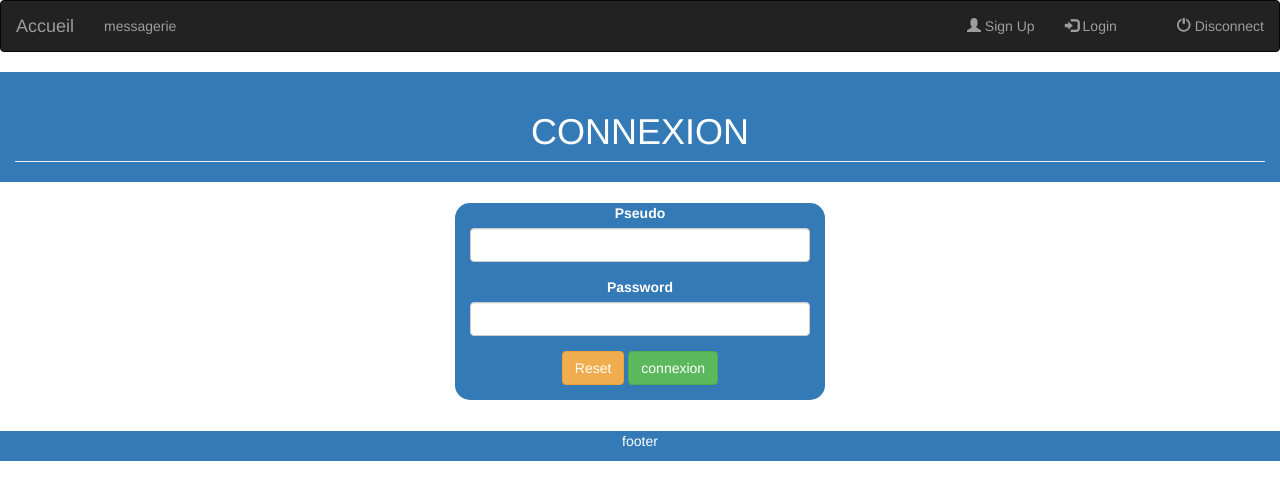
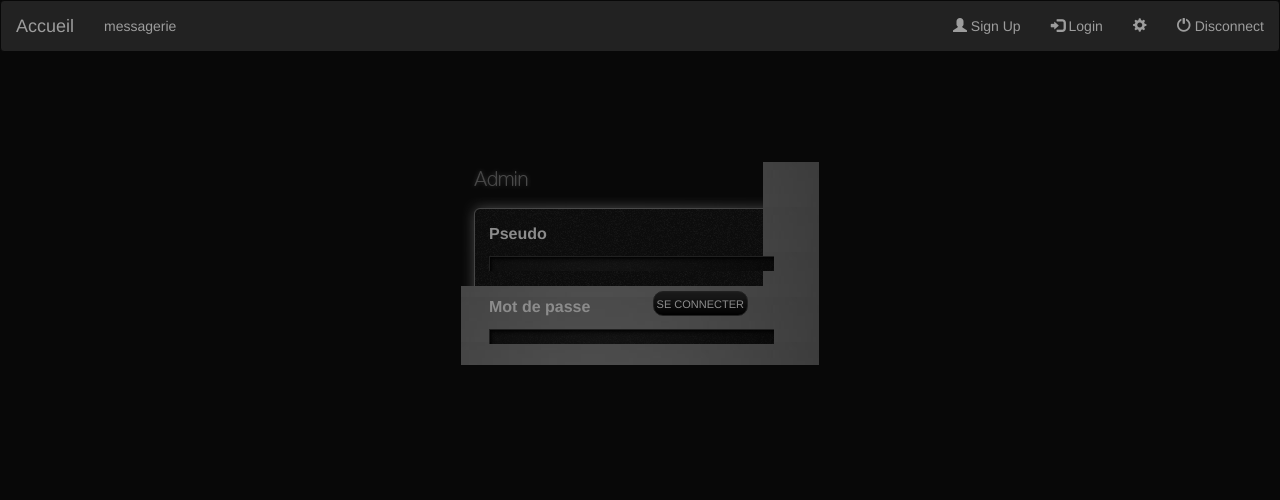
Before and after one commit to mickaelpol/messagerie, a PHP site: page /index.php?p=connexion in a window 1280 px wide. Shown: the top 500 px of the page. Run offline with PHP 8.4, Linux system fonts and the light colour scheme; some libraries are stand-ins or nearby versions.

Commit message:
modif de la page connection

```diff
--- a/index.php
+++ b/index.php
@@ -28,6 +28,9 @@ if ($p === 'inscription') {
 if ($p === 'deconnecter') {
 	include('page/deco.php');
 }
+if ($p === 'profilUser') {
+	include('page/profilUser.php');
+}
 
 $content = ob_get_clean();
 include('page/templates/default.php');
--- a/page/connection.php
+++ b/page/connection.php
@@ -1,5 +1,4 @@
 <?php
- session_start();
 
 if (isset($_POST)) {
 	if (!empty($_POST['pseudo']) && !empty($_POST['mdp'])) {
@@ -24,7 +23,8 @@ if (isset($_POST)) {
 			session_start();
 			$_SESSION['uti_pseudo'] = $pseudo;
 			$_SESSION['uti_oid'] = $row['uti_oid'];
-			header('Location: ?p=chat');
+			header('refresh:5;url=index.php?p=chat');
+			$message = "<div class='container-fluid text-center'" . "<p><span class='text-success text-uppercase'> Connection </span></p>" . "<br>" . "<div class='loader center-block margin-bot'></div>" . "</div>";
 		} else {
 			$message = "<strong class='text-danger'>Identifient incorrect</strong>";
 		}
@@ -35,31 +35,29 @@ if (isset($_POST)) {
 
 
 
-<div class="container-fluid text-center text-uppercase bg-primary">
-	<h1 class="page-header">connexion</h1>
-</div>
+		<p class="text-center"><?= isset($message) ? $message: "" ?><?= isset($loader) ? $loader: "" ?></p>
 
-<div class="container">
-	<div class="col-xs-12 text-center">
-		<div class="col-xs-4 col-xs-offset-4 radius margin-bot margin-top bg-primary">
+			<div id="login">
 
-			<form method="post">
-				<div class="form-group">
-					<label for="pseudo">Pseudo</label>
-					<input name="pseudo" type="text" class="form-control">
-				</div>
-				<div class="form-group">
-					<label for="mdp">Password</label>
-					<input name="mdp" type="password" class="form-control">
-				</div>
-				<div class="form-group">
-					<input type="reset" class="btn btn-warning btn-md">
-					<input name="valid" type="submit" value="connexion" class="btn btn-success btn-md">
-				</div>
-			</form>
+				<!-- formulaire de connection -->
+				<form id="loginform" name="loginform" action="" method="post">
 
-		</div>
-	</div>
-</div>
+					<p> <!-- pseudo -->
+						<label for="pseudo">Pseudo<br>
+							<input id="user_login" type="text" class="input" value="" size="20" tabindex="10"/></label>
+						</p>
 
-<p class="text-center"><?= isset($message) ? $message: "" ?></p>
+						<p> <!-- mot de passe -->
+							<label for="password">Mot de passe<br>
+								<input id="user_pass" type="password" class="input" value="" size="20" tabindex="20"/></label>
+							</p>
+
+							<p><!-- bouton de validation -->
+								<input type="submit" value="se connecter" class="button-primary"/>
+							</p>
+
+						</form>
+
+
+
+					</div>
--- /dev/null
+++ b/page/css/connection.css
@@ -0,0 +1,58 @@
+*{ margin:0; padding:0; }
+body{ background: #080808; }
+
+#login{ background:url(../img/gmap.jpg); width:358px; height:203px; margin:110px auto 0 auto; position:relative;}
+#loginform{
+    background:url(../img/bloc.png);
+    width:302px;
+    height:124px;
+    padding:61px 28px 18px 28px;
+    position:relative;
+    top:0;
+    left:0;
+}
+
+label{ color:#8C8C8C; font-size:16px;  }
+
+input[type=text],input[type=password]{
+    border: none;
+    margin-top:10px;
+    margin-bottom:10px;
+    background:url(../img/input.gif) left top no-repeat;
+    width:285px;
+    height:15px;
+    color:#B3B3B3;
+    padding:5px;
+}
+input[type=text]:hover,input[type=password]:hover{
+    background-position:left bottom;
+}
+input[type=text]:focus,input[type=password]:focus {
+    outline: none;
+}
+input[type=submit]{
+    background:url(../img/btn.jpg) left top;
+    height:25px;
+    border:none;
+    color:#8C8C8C;
+    text-transform:uppercase;
+    cursor:pointer;
+    font-size:11px;
+    border:solid 1px #212121;
+    line-height:25px;
+    display:block;
+    -moz-border-radius:10px;
+    -webkit-border-radius:10px;
+    padding:0 3px;
+    position:absolute;
+    bottom:-30px;
+    right:15px;
+}
+input[type=submit]:hover{
+    background-position: left bottom;
+    color:#FFF;
+    border:solid 1px #8c8c8c;
+}
+
+
+#glow{ background:url(../img/rmap.jpg);  width:358px; height:203px; position:absolute; top:0; left:0;}
--- a/page/css/style.css
+++ b/page/css/style.css
@@ -1,16 +1,16 @@
 .border {
-	border: 1px solid black;
+    border: 1px solid black;
 }
 .radius {
-	border-radius: 15px;
+    border-radius: 15px;
 }
 
 .margin-top {
-	margin-top: 1.5em;
+    margin-top: 20em;
 }
 
 .margin-bot {
-	margin-bottom: 1.5em;
+    margin-bottom: 1.5em;
 }
 .loader {
     border: 5px solid #f3f3f3; /* Light grey */
--- a/page/inscription.php
+++ b/page/inscription.php
@@ -1,4 +1,6 @@
 <?php
+
+
 
 if (isset($_POST['reload'])) {
   header("refresh:0;url=index.php?p=inscription");
@@ -58,7 +60,7 @@ if (isset($_POST['valid'])) {
 
       $message = "<div class='container-fluid text-center'" . "<p><span class='text-success text-uppercase'> inscription validé </span></p>" . "<br>" . "<div class='loader center-block margin-bot'></div>" . "</div>";
 
-      header("refresh:5;url=index.php?p=inscription");
+      header("refresh:5;url=index.php?p=connexion");
     }
     else {
       $message = "<div class='container-fluid text-center'" . "<p><span class='text-danger text-uppercase'> le pseudo ou l'email est déjà utilisé </span></p>"."</div>";
@@ -138,7 +140,7 @@ if (isset($_POST['valid'])) {
 <div class="container">
   <div class="row">
     <div class="col-xs-12 text-uppercase text-center text-danger">
-      <p><span><?= isset($erreur) ? $erreur : "" ?></span></p>
+      <span><?= isset($erreur) ? $erreur : "" ?></span>
     </div>
   </div>
 </div>
--- /dev/null
+++ b/page/js/glow.js
@@ -0,0 +1,24 @@
+$(function(){ // attente du lancement de la fonction jquery
+
+	function animateGlow(){
+		div = $('#glow');
+		div.css({backgroundPosition: "0 0"})
+		.animate({
+			'background-position-x': '-3000px',
+			'background-position-y': '0px'
+		}, 30000, 'linear', animateGlow);
+	};
+
+$('#login').prepend('<div id="glowContainer"> <div id="glow"></div></div>'); // ajout de la div avec id glow dans le html
+$('#glowContainer').hide(); // on la cache pour ne pas la voir de suite
+
+$('input').focus(function(){ // au clic dans l'input
+	$('#glowContainer').stop().fadeIn(); // la lueur apparait en fade
+});
+
+$('input').blur(function(){ // quand on quitte un input
+	$('#glowContainer').stop().fadeOut(); // la lueur disparait
+});
+
+animateGlow();
+});
--- a/page/templates/default.php
+++ b/page/templates/default.php
@@ -5,8 +5,10 @@
 	<meta name="viewport" content="width=device-width, initial-scale=1.0">
 	<meta http-equiv="X-UA-Compatible" content="ie=edge">
 	<title>templates</title>
-	<link rel="stylesheet" href="https://maxcdn.bootstrapcdn.com/bootstrap/3.3.7/css/bootstrap.min.css" integrity="sha384-BVYiiSIFeK1dGmJRAkycuHAHRg32OmUcww7on3RYdg4Va+PmSTsz/K68vbdEjh4u" crossorigin="anonymous">
+	<!-- <link rel="stylesheet" href="https://maxcdn.bootstrapcdn.com/bootstrap/3.3.7/css/bootstrap.min.css" integrity="sha384-BVYiiSIFeK1dGmJRAkycuHAHRg32OmUcww7on3RYdg4Va+PmSTsz/K68vbdEjh4u" crossorigin="anonymous"> -->
+	<link rel="stylesheet" href="node_modules/bootstrap/dist/css/bootstrap.min.css">
 	<link rel="stylesheet" href="page/css/style.css">
+	<link rel="stylesheet" href="page/css/connection.css">
 </head>
 <body>
 
@@ -14,7 +16,9 @@
 
 <?= $content ?>
 
-<?php include('footer.php'); ?>
+<!-- <?php include('footer.php'); ?> -->
 
+<script type="text/javascript" src="node_modules/jquery/dist/jquery.min.js"></script>
+<script type="text/javascript" src="page/js/glow.js"></script>
 </body>
 </html>
--- a/page/templates/footer.php
+++ b/page/templates/footer.php
@@ -1,3 +1,3 @@
-<div class="container-fluid text-center bg-primary">
+<div class="margin-top container-fluid text-center bg-primary">
 	<p>footer</p>
 </div>
--- a/page/templates/navbar.php
+++ b/page/templates/navbar.php
@@ -5,13 +5,12 @@
     </div>
     <ul class="nav navbar-nav">
       <li><a href="?p=chat">messagerie</a></li>
-      <!-- <li><a href="#">Page 1</a></li>
-      <li><a href="#">Page 2</a></li> -->
+
     </ul>
     <ul class="nav navbar-nav navbar-right">
       <li><a href="?p=inscription"><span class="glyphicon glyphicon-user"></span> Sign Up</a></li>
       <li><a href="?p=connexion"><span class="glyphicon glyphicon-log-in"></span> Login</a></li>
-      <li><a href=""><?= isset($_SESSION['uti_pseudo']) ? $_SESSION['uti_pseudo']: "" ?></a></li>
+      <li><a href="?p=profilUser"><span class="glyphicon glyphicon-cog"></span> <?= isset($_SESSION['uti_pseudo']) ? $_SESSION['uti_pseudo']: "" ?></a></li>
       <li><a href="?p=deconnecter"><span class="glyphicon glyphicon-off"></span> Disconnect</a></li>
     </ul>
   </div>
```
Also changed, not shown: package.json (added, +24 -0 lines), page/chat.php (+59 -5 lines), page/profilUser.php (added, +7 -0 lines), page/img/bloc.png (added), page/img/btn.jpg (added), page/img/gmap.jpg (added), page/img/input.gif (added), page/img/rmap.jpg (added).
